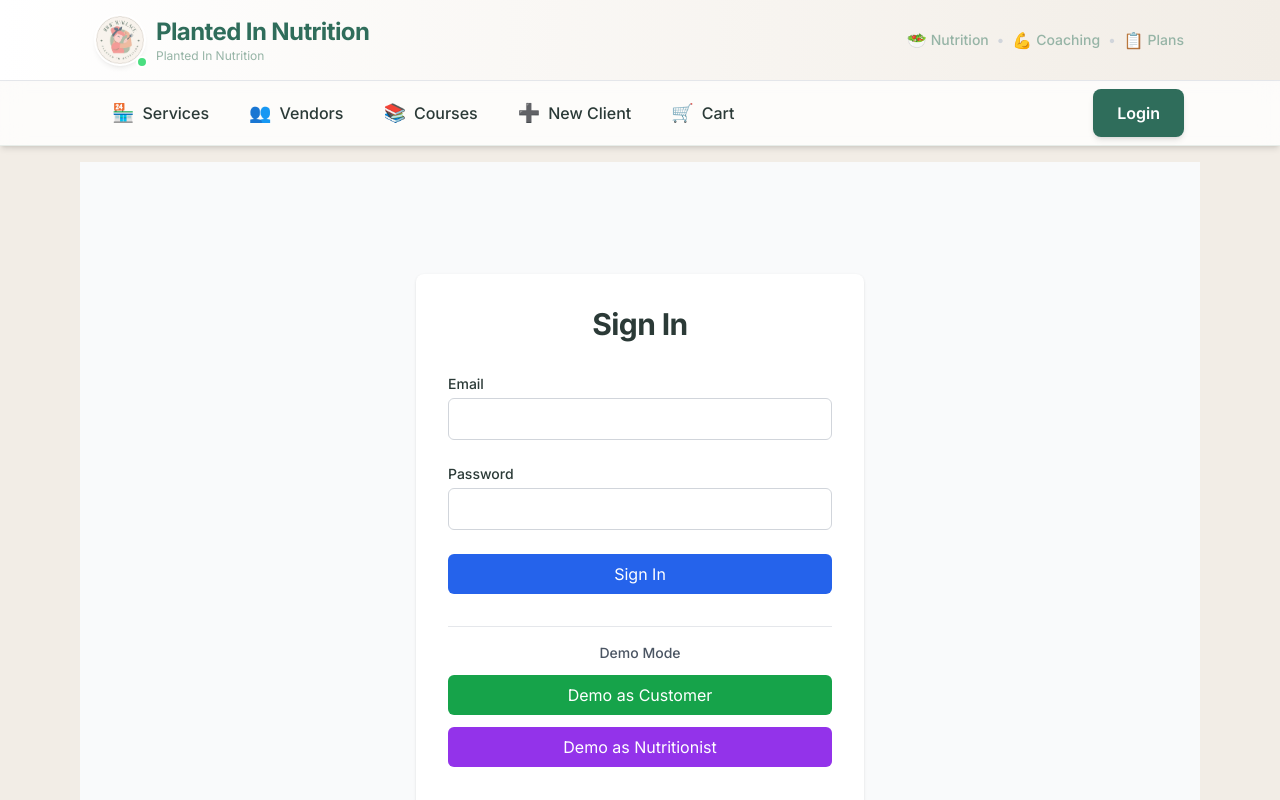
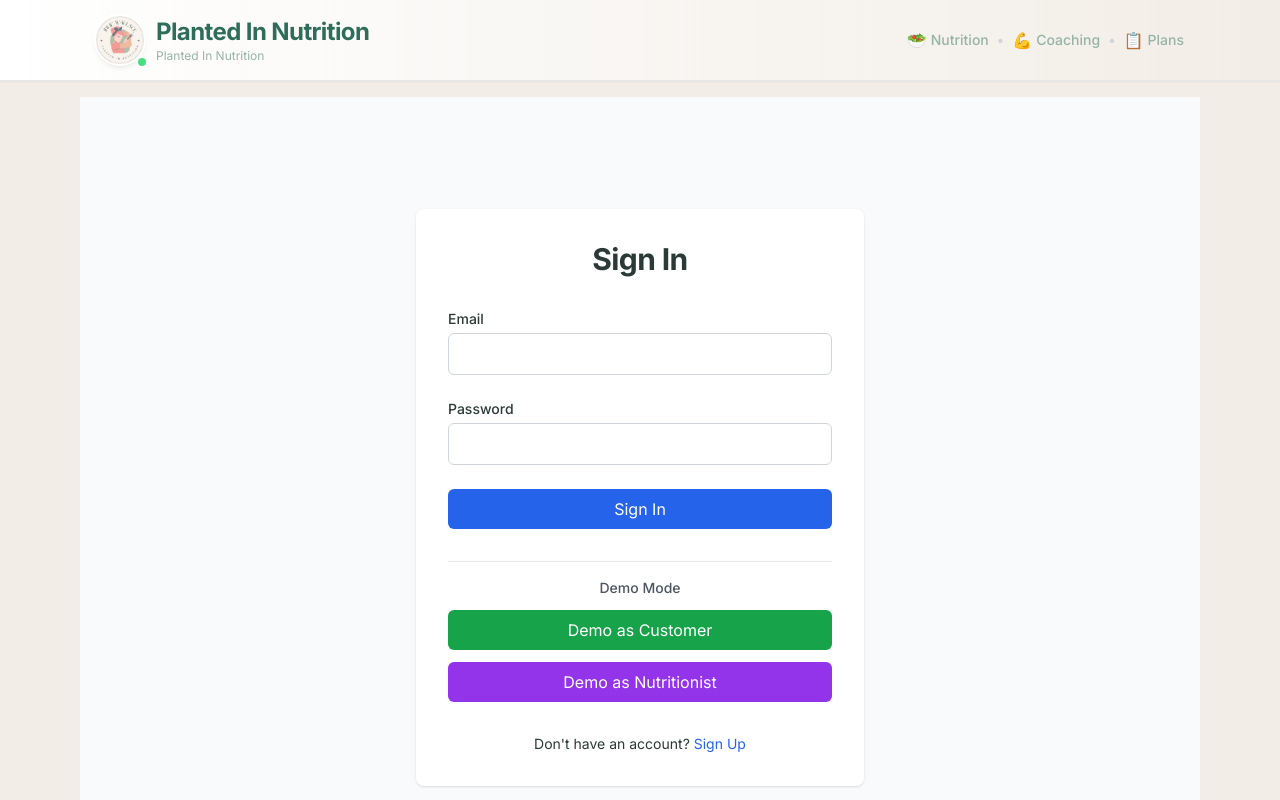
Before and after one commit to mr601s/nutritionist-marketplace-crm, a Next.js app: page /login in a window 1280 px wide. Shown: the top 800 px of the page. Built offline with nearby package versions, Linux system fonts and the light colour scheme; no server answers.

Commit message:
fix(nav): remove duplicate nav bar and apply correct navigation for customer/admin dashboards
Removed Nav component from layout.

```diff
--- a/app/layout.tsx
+++ b/app/layout.tsx
@@ -3,7 +3,6 @@ import type { Metadata } from "next";
 import { ReactNode } from "react";
 import { Inter } from "next/font/google";
 import BrandHeader from "@/components/BrandHeader";
-import Nav from "@/components/Nav";
 import Footer from "@/components/Footer";
 import { brand } from "@/lib/brand";
 
@@ -20,7 +19,6 @@ export default function RootLayout({ children }: { children: ReactNode }) {
     <html lang="en">
       <body className={`${inter.className} min-h-screen`}>
         <BrandHeader />
-        <Nav />
         <main className="mx-auto max-w-6xl p-4">{children}</main>
         <Footer />
       </body>
```
